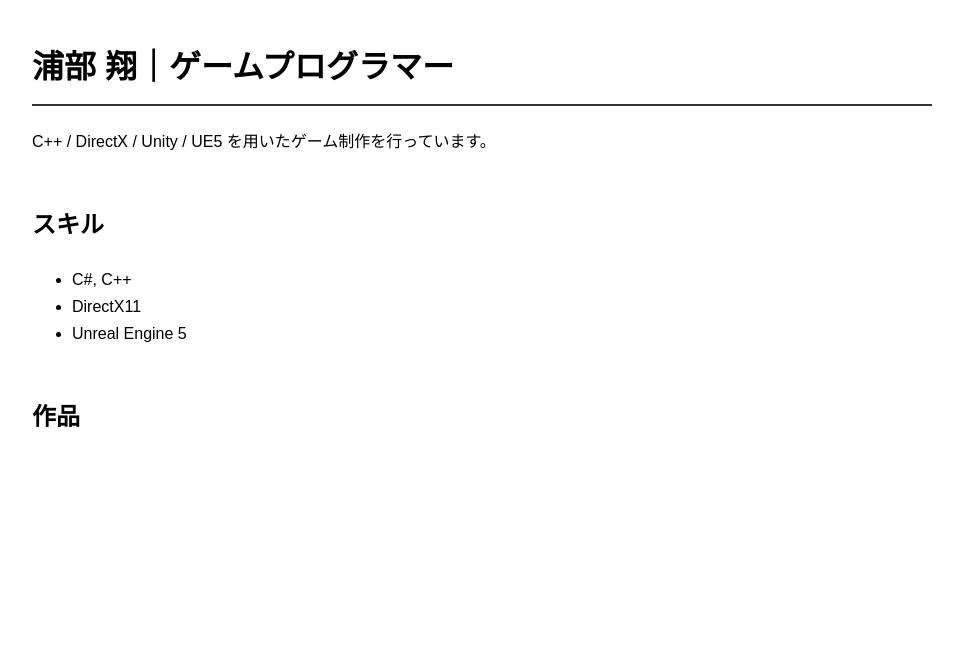
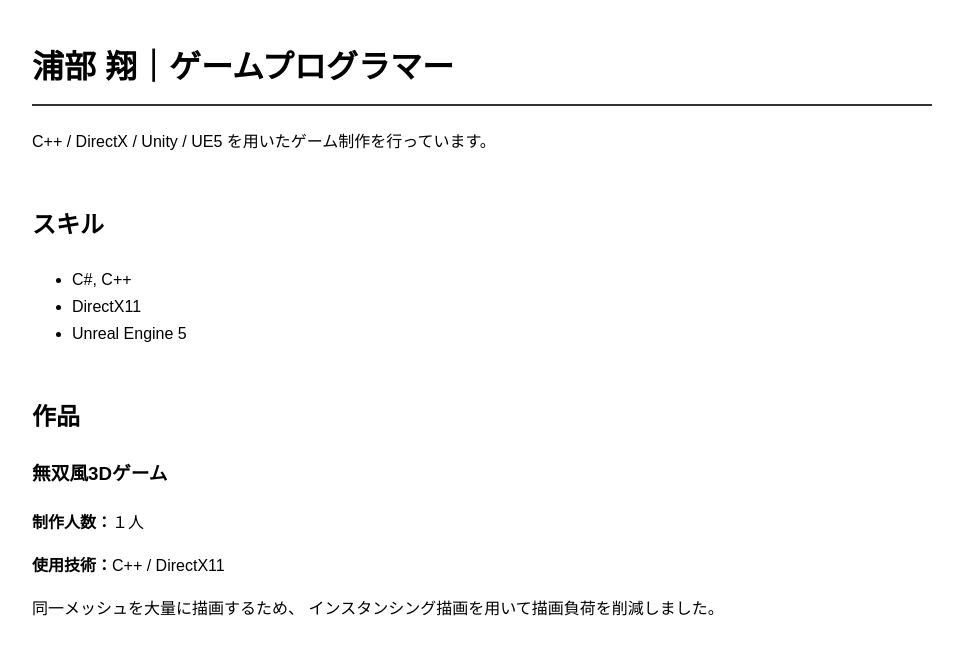
Before and after one commit to ShowU1510/ShowU1510.github.io, a plain HTML site: page index.html in a window 1280 px wide. Shown: the whole page, without its empty margins (158-1121 px from the left). Drawn offline with Linux system fonts and the light colour scheme.

Commit message:
Update index.html

```diff
--- a/index.html
+++ b/index.html
@@ -38,7 +38,17 @@ C++ / DirectX / Unity / UE5 を用いたゲーム制作を行っています。<
 </ul>
 
 <h2>作品</h2>
+<div class="work">
+  <h3>無双風3Dゲーム</h3>
+  <p><b>制作人数：</b>１人</p>
+  <p><b>使用技術：</b>C++ / DirectX11</p>
 
+  <p>
+    同一メッシュを大量に描画するため、
+    インスタンシング描画を用いて描画負荷を削減しました。
+  </p>
+
+</div>
 
 </body>
 </html>
```
